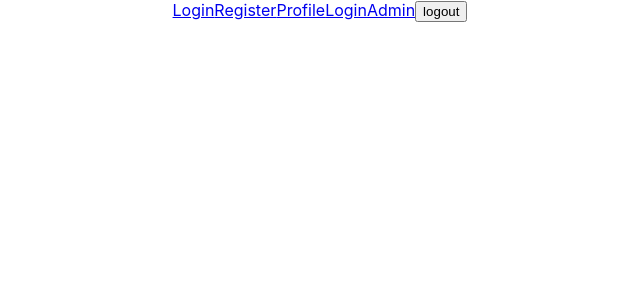
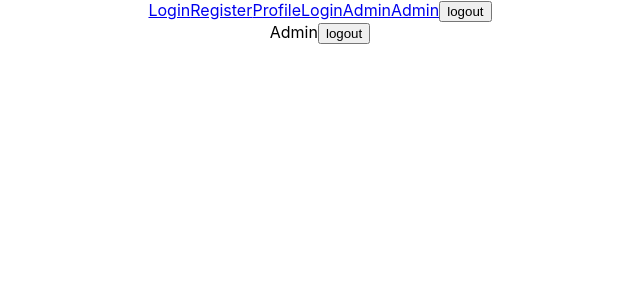
Before and after one commit to oussama2018/book_project, a React (Create React App) app in the folder client/: page /Admin in a window 1280 px wide. Shown: the top 300 px of the page, without its empty margins (320-960 px from the left). Built offline with nearby package versions, Linux system fonts and the light colour scheme; sample sign-in values are in the browser's storage.

Commit message:
navigate to dashboard

```diff
--- a/client/src/App.js
+++ b/client/src/App.js
@@ -5,6 +5,7 @@ import Register from './pages/Register';
 import Profile from './pages/Profile';
 import Navbar from './component/Navbar';
 import LoginAdmin from './pages/LoginAdmin';
+import Admin from './pages/Admin';
 
 
 function App() {
@@ -17,6 +18,7 @@ function App() {
         <Route path="/register" element={<Register />} />
         <Route path="/profile" element={<Profile />} />
         <Route path="/LoginAdmin" element={<LoginAdmin />} />
+        <Route path="/Admin" element={<Admin />} />
 
       </Routes>
     </div>
--- a/client/src/component/Navbar.js
+++ b/client/src/component/Navbar.js
@@ -11,6 +11,7 @@ const dispatch=useDispatch()
         <Link to="/register">Register</Link>
         <Link to="/profile">Profile</Link>
         <Link to="/Loginadmin">LoginAdmin</Link>
+        <Link to="/Admin">Admin</Link>
         <button onClick={()=>dispatch(logout())}>logout</button>
     </div>
   )
--- a/client/src/pages/Admin.js
+++ b/client/src/pages/Admin.js
@@ -1,9 +1,21 @@
 import React from 'react'
-
+import { useSelector } from 'react-redux'
+import { useEffect } from 'react';
+import { useNavigate } from 'react-router-dom';
+import { useDispatch } from 'react-redux';
+import { logout } from '../redux/slices/adminSlice';
 const Admin = () => {
+  const dispatch=useDispatch()
+  const {userdata,isAuth,isLoading}=useSelector(state=>state.admin)
+  const navigate=useNavigate()
+  useEffect(()=>{
+    if(!isAuth){
+      navigate("/LoginAdmin")
+    }
+  },[isAuth])
   return (
     <div>Admin
-
+         <button onClick={()=>dispatch(logout())}>logout</button>
     </div>
   )
 }
--- a/client/src/pages/LoginAdmin.js
+++ b/client/src/pages/LoginAdmin.js
@@ -9,7 +9,7 @@ import { useNavigate } from 'react-router-dom';
 const LoginAdmin = () => {
     const dispatch=useDispatch()
     const navigate=useNavigate()
-    const {isAuth}=useSelector(state=>state.user)
+    const {isAuth}=useSelector(state=>state.admin)
     useEffect(()=>{
       if(isAuth){
         navigate("/admin")
```
